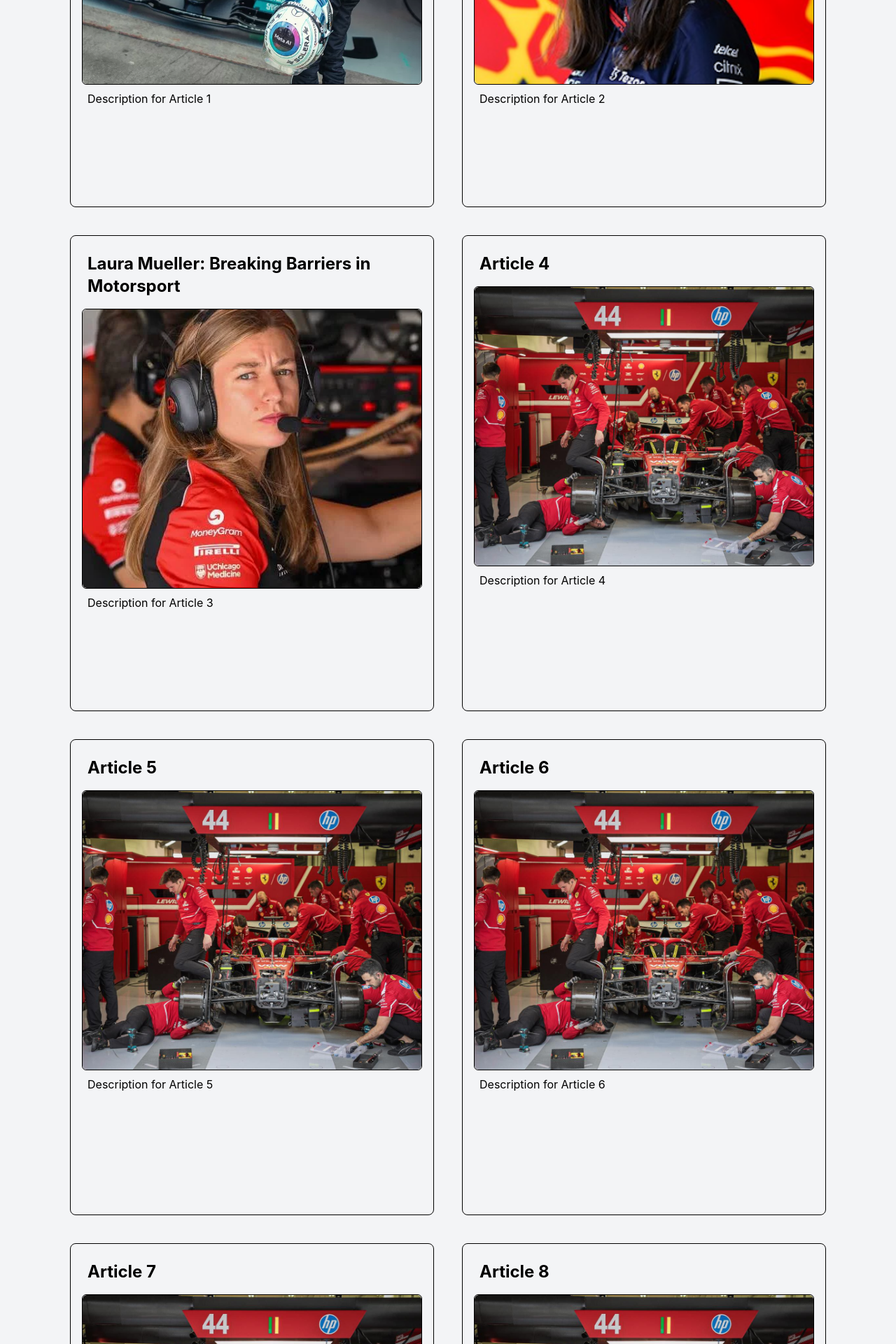
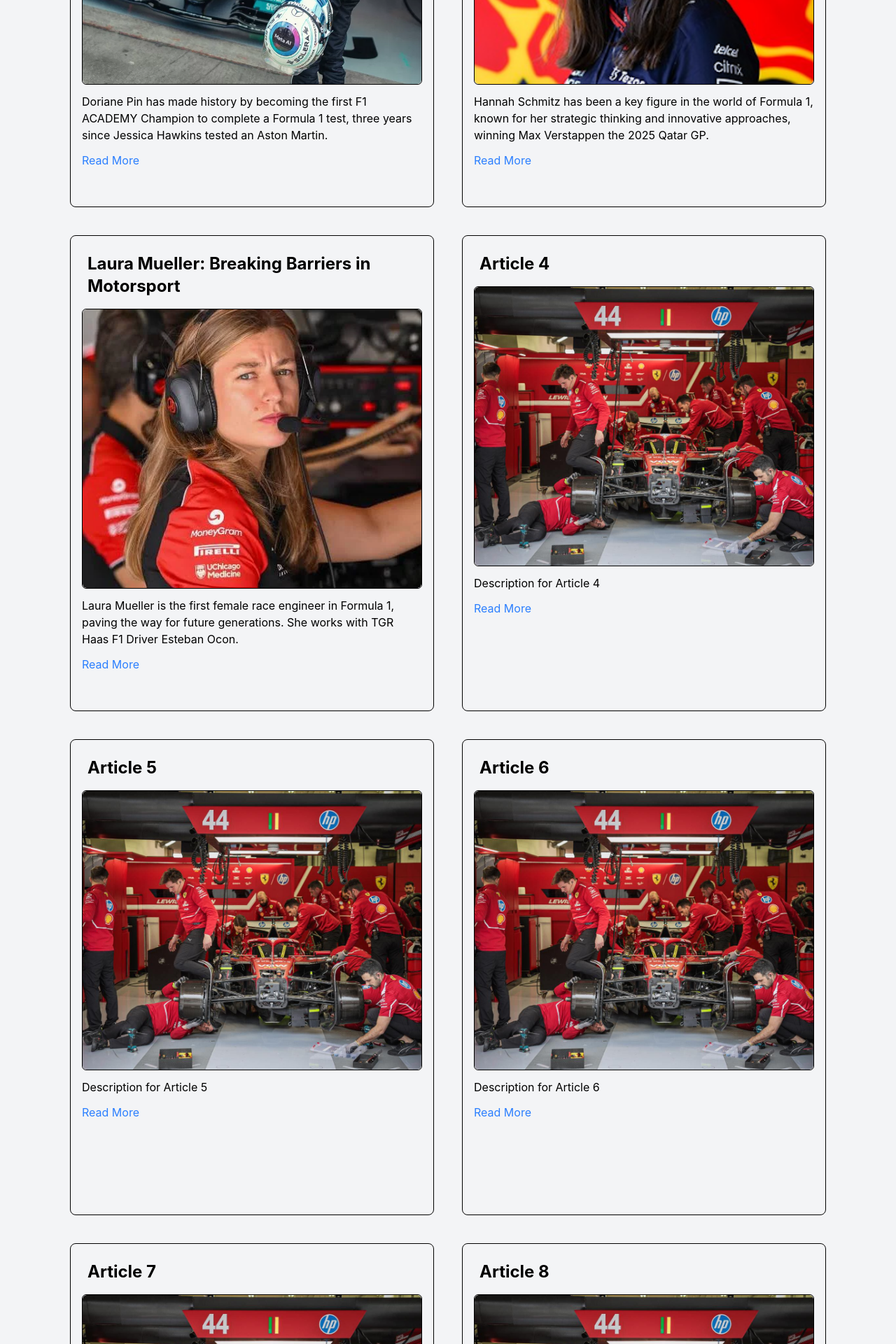
Before and after one commit to audreymundro/Final-Project, a React (Vite) app in the folder Audrey-React-App-1/: page /Final-Project/articles in a window 1280 px wide. Shown: the part 600-2520 px from the top of the page at 70% size. Built offline with nearby package versions, Linux system fonts and the light colour scheme.

Commit message:
weird fix commit - steven

```diff
--- a/Audrey-React-App-1/src/components/aboutpagecards/AboutCreatorCard.jsx
+++ b/Audrey-React-App-1/src/components/aboutpagecards/AboutCreatorCard.jsx
@@ -5,7 +5,7 @@ function AboutCreatorCard({myTitle, myName, myBio, myGithub, myImg}){
 
     return (
         <div className="m-10 font-serif border-2 border-gray-500 rounded-lg p-4 flex">
-            <img className="w-32 h-32 rounded-full" src={myImg} alt="Creator Picture" />
+            <img className="w-50 h-50 rounded-full" src={myImg} alt="Creator Picture" />
             <div className="flex flex-col justify-center">
                 <h1 className="text-xl font-bold m-2">{myTitle}</h1>
                 <h2 className="text-lg m-2">{myName} {myBio}</h2>
--- a/Audrey-React-App-1/src/components/artandprogcards/articlecomponent.jsx
+++ b/Audrey-React-App-1/src/components/artandprogcards/articlecomponent.jsx
@@ -1,11 +1,12 @@
-function ArticleCard({ artTitle, artSummary, artImg }) {
+function ArticleCard({ artTitle, artSummary, artImg, artLink }) {
     return (
         <div className="border p-4 rounded-lg h-170 w-130">
             <h2 className="text-2xl font-bold mb-2 p-2">{artTitle}</h2>
             <div className="mt-2 h-100 w-full overflow-hidden border rounded-md">
                 <img className="object-cover h-full w-full rounded-md" src={artImg} alt={artTitle} />
             </div>
-            <p className="p-2">{artSummary}</p>
+            <p className="text-md py-3">{artSummary}</p>
+            <a href={artLink} className="py-3 text-blue-500 hover:underline">Read More</a>
         </div>
     );
 }
--- a/Audrey-React-App-1/src/components/artandprogcards/programcomponent.jsx
+++ b/Audrey-React-App-1/src/components/artandprogcards/programcomponent.jsx
@@ -1,4 +1,4 @@
-function ProgramCard({ progTitle, progSummary, progImg }) {
+function ProgramCard({ progTitle, progSummary, progImg, progLink }) {
     return (
         <div className="border p-4 rounded-lg h-170 w-130">
             <h2 className="text-2xl font-bold mb-2 p-2">{progTitle}</h2>
@@ -6,6 +6,7 @@ function ProgramCard({ progTitle, progSummary, progImg }) {
                 <img className="object-cover h-full w-full rounded-md" src={progImg} alt={progTitle} />
             </div>
             <p className="p-2">{progSummary}</p>
+            <a href={progLink} className="text-blue-500 hover:underline">Read More</a>
         </div>
     );
 }
--- a/Audrey-React-App-1/src/pages/Articles.jsx
+++ b/Audrey-React-App-1/src/pages/Articles.jsx
@@ -5,14 +5,49 @@ function Articles() {
         <div className="flex flex-col">
             <h1 className="text-4xl font-bold font-serif text-center p-8">Articles</h1>
             <div className="flex flex-wrap justify-center gap-10">
-                <ArticleCard artTitle="Doriane Pin: First Woman to Drive an F1 Car" artSummary="Description for Article 1" artImg="./images/dorianef1test.webp" />
-                <ArticleCard artTitle="Hannah Schmitz: The Strategist Behind the Scenes" artSummary="Description for Article 2" artImg="./images/hannahschmitz.png" />
-                <ArticleCard artTitle="Laura Mueller: Breaking Barriers in Motorsport" artSummary="Description for Article 3" artImg="./images/lauramueller.webp" />
-                <ArticleCard artTitle="Article 4" artSummary="Description for Article 4" artImg="./images/f1garageferrari.jpg" />
-                <ArticleCard artTitle="Article 5" artSummary="Description for Article 5" artImg="./images/f1garageferrari.jpg" />
-                <ArticleCard artTitle="Article 6" artSummary="Description for Article 6" artImg="./images/f1garageferrari.jpg" />
-                <ArticleCard artTitle="Article 7" artSummary="Description for Article 7" artImg="./images/f1garageferrari.jpg" />
-                <ArticleCard artTitle="Article 8" artSummary="Description for Article 8" artImg="./images/f1garageferrari.jpg" />
+                <ArticleCard
+                    artTitle="Doriane Pin: First Woman to Drive an F1 Car"
+                    artSummary="Doriane Pin has made history by becoming the first F1 ACADEMY Champion to complete a Formula 1 test, three years since Jessica Hawkins tested an Aston Martin."
+                    artImg="./images/dorianef1test.webp"
+                    artLink="https://www.f1academy.com/Latest/6f7vYgTlYuVaZGSRWMgnMX/pin-completes-landmark-maiden-formula-1-test-with-mercedes"
+                />
+                <ArticleCard
+                    artTitle="Hannah Schmitz: The Strategist Behind the Scenes"
+                    artSummary="Hannah Schmitz has been a key figure in the world of Formula 1, known for her strategic thinking and innovative approaches, winning Max Verstappen the 2025 Qatar GP."
+                    artImg="./images/hannahschmitz.png"
+                    artLink="https://www.motorsport.com/f1/news/are-you-sure-you-want-to-pit-how-red-bull-nearly-fell-into-the-same-trap-as-mclaren/10781371/"
+                />
+                <ArticleCard
+                    artTitle="Laura Mueller: Breaking Barriers in Motorsport"
+                    artSummary="Laura Mueller is the first female race engineer in Formula 1, paving the way for future generations. She works with TGR Haas F1 Driver Esteban Ocon."
+                    artImg="./images/lauramueller.webp"
+                    artLink="https://www.formula1.com/en/latest/article/laura-mueller-becomes-f1s-first-female-race-engineer-as-haas-confirm-key.3gFdz46OphteLHNKnGAIM6"
+                />
+                <ArticleCard
+                    artTitle="Article 4"
+                    artSummary="Description for Article 4"
+                    artImg="./images/f1garageferrari.jpg"
+                />
+                <ArticleCard
+                    artTitle="Article 5"
+                    artSummary="Description for Article 5"
+                    artImg="./images/f1garageferrari.jpg"
+                />
+                <ArticleCard
+                    artTitle="Article 6"
+                    artSummary="Description for Article 6"
+                    artImg="./images/f1garageferrari.jpg"
+                />
+                <ArticleCard
+                    artTitle="Article 7"
+                    artSummary="Description for Article 7"
+                    artImg="./images/f1garageferrari.jpg"
+                />
+                <ArticleCard
+                    artTitle="Article 8"
+                    artSummary="Description for Article 8"
+                    artImg="./images/f1garageferrari.jpg"
+                />
             </div>
         </div>
     );
```
Also changed, not shown: 1 other file (tests, documents, lock files or other folders).
